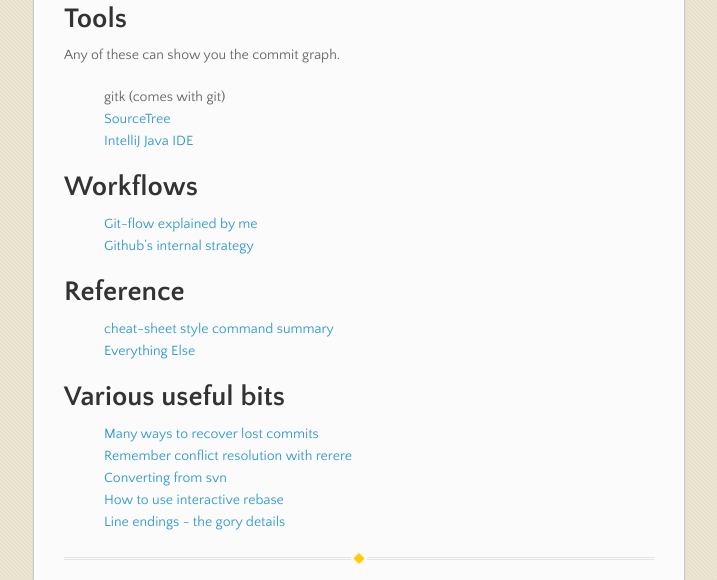
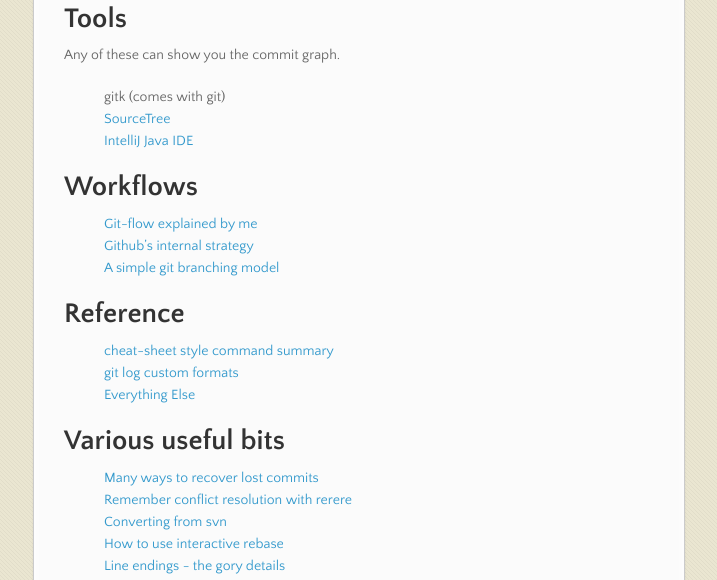
Before and after one commit to jessitron/git-happens, a Jekyll site: the page built from index.md, in a window 1280 px wide and 900 px high, scrolled down 509 px, cut to the strip 0-580 px from the top of the window. Shown: the whole strip, without its empty margins (282-999 px from the left). Built offline with Jekyll 4.4.1, drawn with Linux system fonts in a browser that asks for light colours; nearby versions of some CDN libraries.

Commit message:
Added simple workflow link
in prep for Foundry workshop

```diff
--- a/index.md
+++ b/index.md
@@ -24,9 +24,11 @@ Any of these can show you the commit graph.
 # Workflows
 * [Git-flow explained by me](http://blog.jessitron.com/2012/07/skinny-on-git-flow.html)
 * [Github's internal strategy](http://scottchacon.com/2011/08/31/github-flow.html)
+* [A simple git branching model](https://gist.github.com/jbenet/ee6c9ac48068889b0912)
 
 # Reference
 * [cheat-sheet style command summary](http://cheat.errtheblog.com/s/git)
+* [git log custom formats](log.html)
 * [Everything Else](http://www.google.com)
 
 # Various useful bits
```
